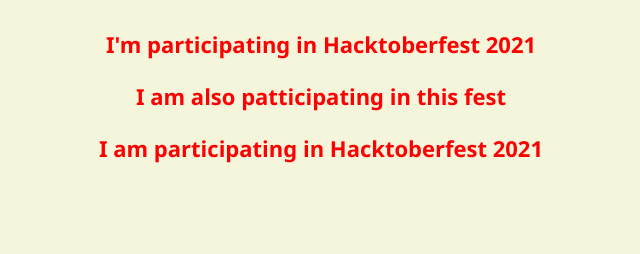
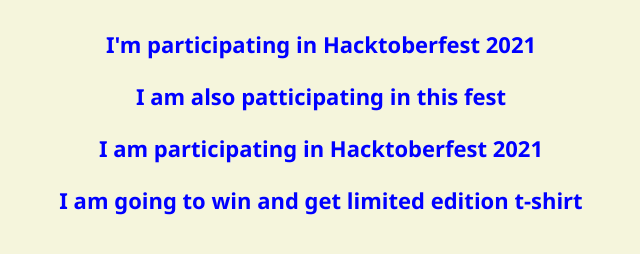
Before and after one commit to printf-twinkle/hacktoberfest-contribute, a plain HTML site: page index.html in a window 1280 px wide. Shown: the part 100-354 px from the top of the page, without its empty margins (319-959 px from the left). Drawn offline with Linux system fonts and the light colour scheme.

Commit message:
Changed color and added a line.
Changed color and added a line.

```diff
--- a/index.html
+++ b/index.html
@@ -12,7 +12,7 @@
                 text-align: center;
               }
             h3{
-                color: red;
+                color: blue;
                 font-size: 22px !important;
                 text-align: center;
             }
@@ -23,5 +23,6 @@
         <h3>I'm participating in Hacktoberfest 2021</h3>
         <h3>I am also patticipating in this fest </h3>
         <h3>I am participating  in Hacktoberfest 2021</h3>
+        <h3>I am going to win and get limited edition t-shirt</h3>
     </body>
 </html>
```
